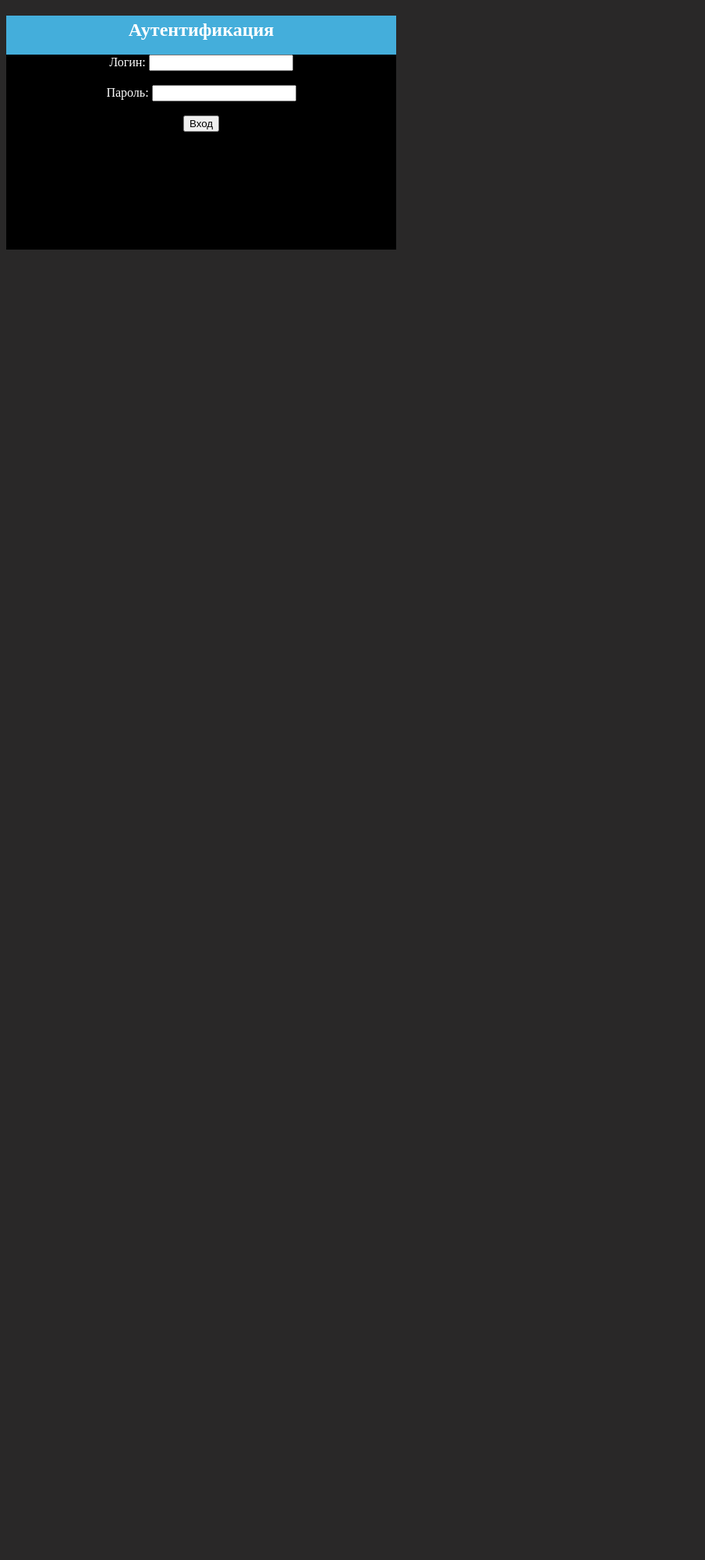
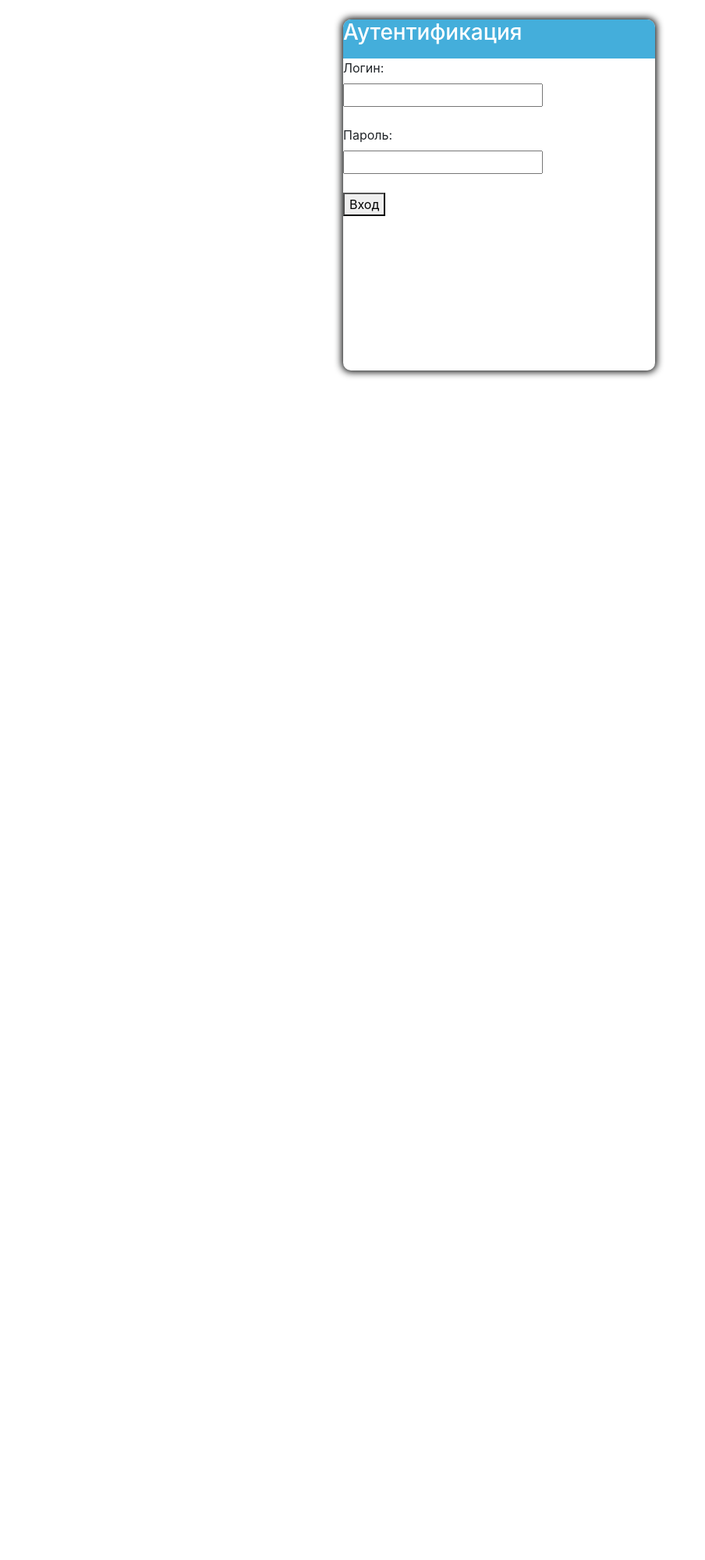
Before and after one commit to Carmano/MyRare, a Django app: page /login/ in a window 1280 px wide. Shown: the whole page at 78% size, without its empty margins (0-904 px from the left). After the commit the page ends 484 px from the top, so only its background shows below. Run offline with Django 4.2, Linux system fonts and the light colour scheme; some libraries are stand-ins or nearby versions.

Commit message:
Authentication moved to the center and change color

```diff
--- a/project/MyRare/static/css/authentication.css
+++ b/project/MyRare/static/css/authentication.css
@@ -1,32 +1,29 @@
-html {
-    background-color: #292828;
-    width: 1000px;
-    height: 2000px;
+
+
+html, body {
+    height: 100%;
+    display: flex;
+    justify-content: center;
+    align-items: center;
+    background-color: white;
 }
 
-body {
-    width: 100%;
-    heigth: 100%;
 
-}
 
 #form {
-    color: white;
-    background-color: black;
-    width: 500px;
-    height: 300px;
-    top: 50%
-    left: 50%
+    background-color: white;
+    width: 400px;
+    height: 450px;
+    margin-bottom: 300px;
+    border-radius: 10px;
+    box-shadow: 0 0 10px 2px #0c0d0d;
 }
 
 #title {
+    border-top-right-radius: 10px;
+    border-top-left-radius:  10px;
     width: 100%;
     height: 50px;
-    text-align: center;
     background-color: #44aedb;
-    margin: 0, 0, 50px, 0;
+    color:white;
 }
-
-#title h2 {
-    padding-top: 5px
-}
--- a/project/MyRare/templates/MyRare/login.html
+++ b/project/MyRare/templates/MyRare/login.html
@@ -4,25 +4,36 @@
 <head>
     <meta charset="UTF-8">
     <title>Аутентификация</title>
+    <link rel="stylesheet" href="https://maxcdn.bootstrapcdn.com/bootstrap/4.0.0/css/bootstrap.min.css" integrity="sha384-Gn5384xqQ1aoWXA+058RXPxPg6fy4IWvTNh0E263XmFcJlSAwiGgFAW/dAiS6JXm" crossorigin="anonymous">
     <link rel="stylesheet" href="{% static 'css/authentication.css' %}">
-<!--    <link rel="stylesheet" href="https://maxcdn.bootstrapcdn.com/bootstrap/4.0.0/css/bootstrap.min.css" integrity="sha384-Gn5384xqQ1aoWXA+058RXPxPg6fy4IWvTNh0E263XmFcJlSAwiGgFAW/dAiS6JXm" crossorigin="anonymous">-->
 </head>
 <body>
-<div id="form" align="center">
-    <div id="title"><h2>
+    <div id="form">
+        <div id="title"><h3>
             Аутентификация
-    </h2></div>
+        </h3></div>
+
+
         <form action="{% url 'authentication' %}" method="post">
             {% csrf_token %}
             {%if error%}
                 <p>{{error}}</p>
             {% endif %}
-      <label for="login">Логин:</label>
+          <label for="login">Логин:</label><br>
           <input type="text" id="login" name="login" required><br><br>
-      <label for="password">Пароль:</label>
+          <label for="password">Пароль:</label><br>
           <input type="password" id="password" name="password" required><br><br>
           <button type="submit">Вход</button>
         </form>
+
     </div>
+
+
+
+
+
+    <script src="https://code.jquery.com/jquery-3.2.1.slim.min.js" integrity="sha384-KJ3o2DKtIkvYIK3UENzmM7KCkRr/rE9/Qpg6aAZGJwFDMVNA/GpGFF93hXpG5KkN" crossorigin="anonymous"></script>
+    <script src="https://cdnjs.cloudflare.com/ajax/libs/popper.js/1.12.9/umd/popper.min.js" integrity="sha384-ApNbgh9B+Y1QKtv3Rn7W3mgPxhU9K/ScQsAP7hUibX39j7fakFPskvXusvfa0b4Q" crossorigin="anonymous"></script>
+    <script src="https://maxcdn.bootstrapcdn.com/bootstrap/4.0.0/js/bootstrap.min.js" integrity="sha384-JZR6Spejh4U02d8jOt6vLEHfe/JQGiRRSQQxSfFWpi1MquVdAyjUar5+76PVCmYl" crossorigin="anonymous"></script>
 </body>
 </html>
```
Lines whose indentation alone changed are shown as unchanged.
